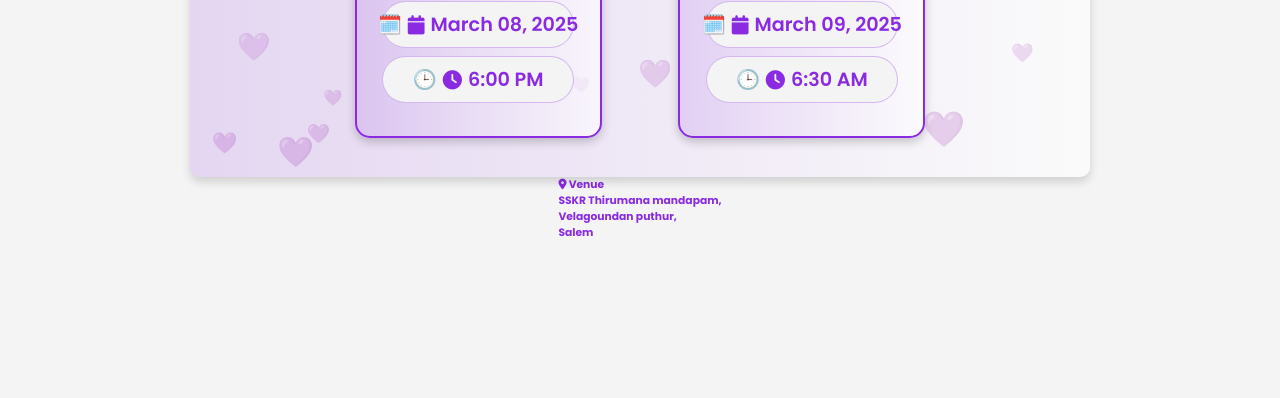
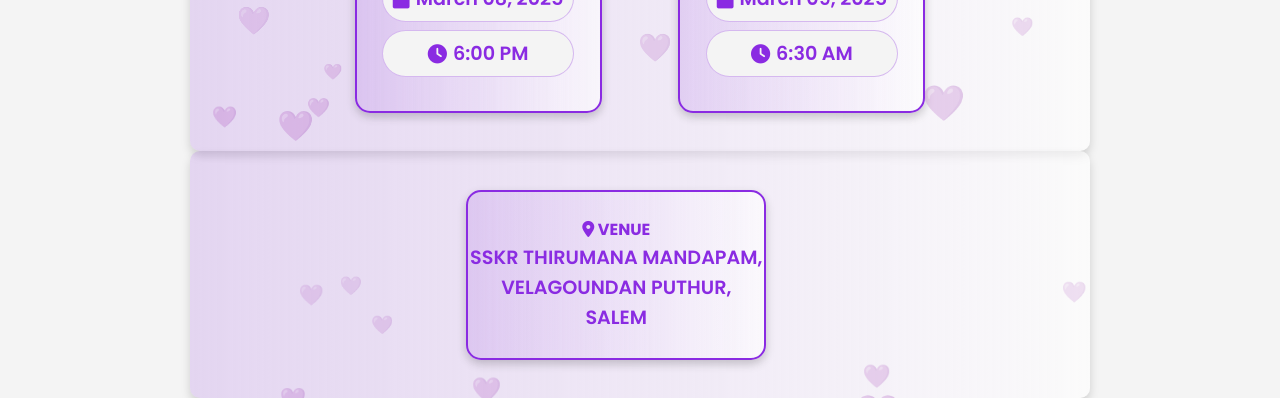
Before and after one commit to keerthiprasath3801/wed, a plain HTML site: page index.html in a window 1280 px wide. Shown: the part 661-1059 px from the top of the page. Before the commit the page ends 902 px from the top, so only its background shows below. Drawn offline with Linux system fonts and the light colour scheme.

Commit message:
Update style.cssaddress

```diff
--- a/style.css
+++ b/style.css
@@ -22,7 +22,6 @@ body {
     display: flex;
     flex-direction: column;
     align-items: center;
-    margin: 1%;
     max-width: 900px;
     width: 100%;
     background: linear-gradient(to right, rgba(138, 43, 226, 0.15), rgba(255, 255, 255, 0.6));
@@ -60,7 +59,7 @@ body {
 }
 
 .name {
-    font-size: clamp(1.3rem, 2vw, 3rem);
+    font-size: clamp(1.4rem, 2vw, 3rem);
     font-weight: 900;
     margin-top: 10vh;
     color: blueviolet;
@@ -264,27 +263,54 @@ body {
     display: flex;
     align-items: center;
     justify-content: center;
+
     gap: 6px;
     margin: 1vh 0;
     border: 1px solid rgba(138, 43, 226, 0.3);
     white-space: nowrap;
 }
-
-
-.timings h6:first-child {
+#address{
+    position: relative;
     display: flex;
     justify-content: center;
+    align-items: center;
+    width: 100%;
+    max-width: 900px;
+    background: linear-gradient(to right, rgba(138, 43, 226, 0.15), rgba(255, 255, 255, 0.6));
+    box-shadow: 0 5px 10px rgba(0, 0, 0, 0.15);
+    border-radius: 10px;
+    padding: 3vw;
+    overflow: hidden;
 }
 
-.timings h6:first-child::before {
-    content: "🗓️";
+.address-container > div{
+    background: linear-gradient(to right, rgba(141, 54, 221, 0.15), rgba(255, 255, 255, 0.6));
+    padding: 2vw;
+    text-align: center;
+    font-size: clamp(1.5rem, 2vw, 1.5rem);
+    border-radius: 15px;
+    color: blueviolet;
+    flex-direction: column;
+    box-shadow: 0 4px 10px rgba(0, 0, 0, 0.2);
+    font-weight: 700;
+    position: relative;
+    text-transform: uppercase;
+    border: 2px solid blueviolet;
+    width: 30%;
+    min-width: 300px;
+    max-width: 400px;
 }
-
-.timings h6:last-child::before {
-    content: "🕒";
+.address h6{
+    font-size: clamp(0.8rem, 2vw, 1.2rem);
+    font-weight: 600;
+    color: blueviolet;
+    display: flex;
+    align-items: center;
+    justify-content: center;
+    gap: 3px;
+    margin: 0.1vh 0;
+    white-space: nowrap;
 }
-
-
 @media (max-width: 768px) {
     .date-container {
         gap: 2vw;
```
